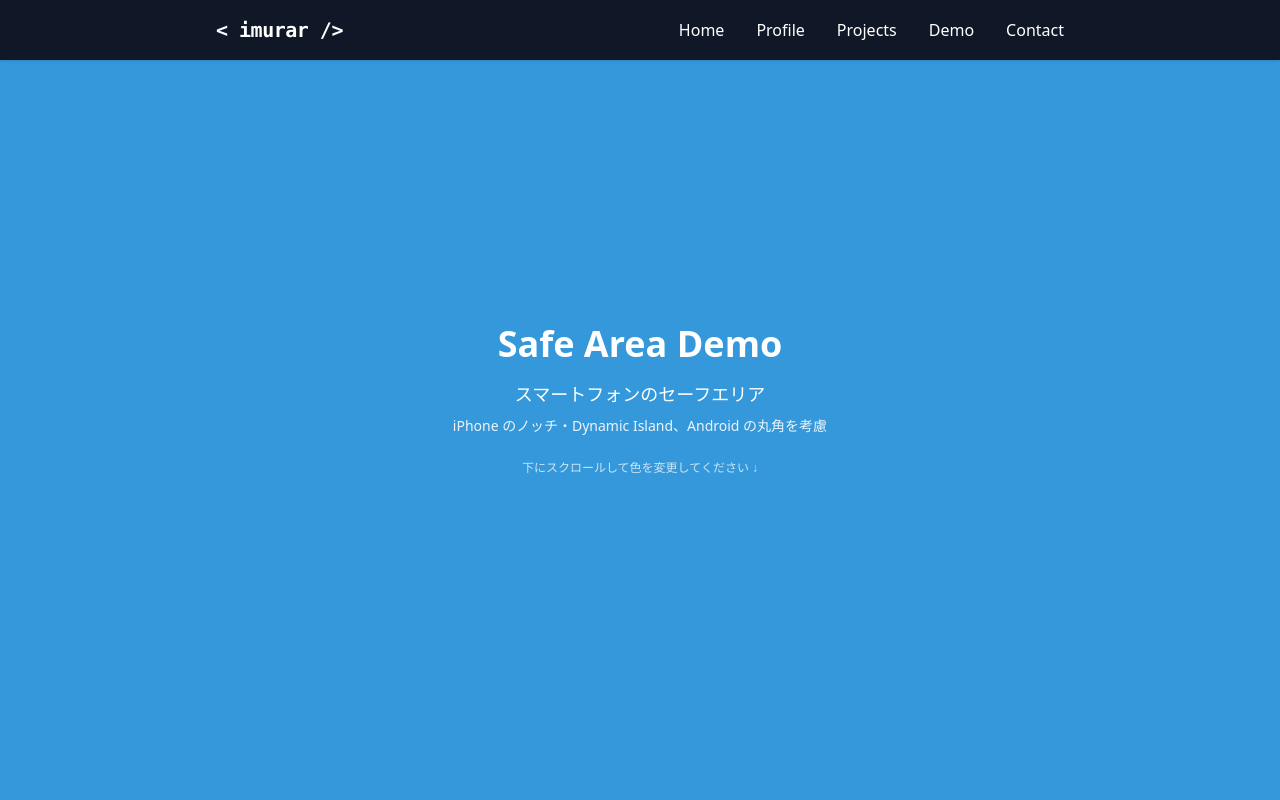
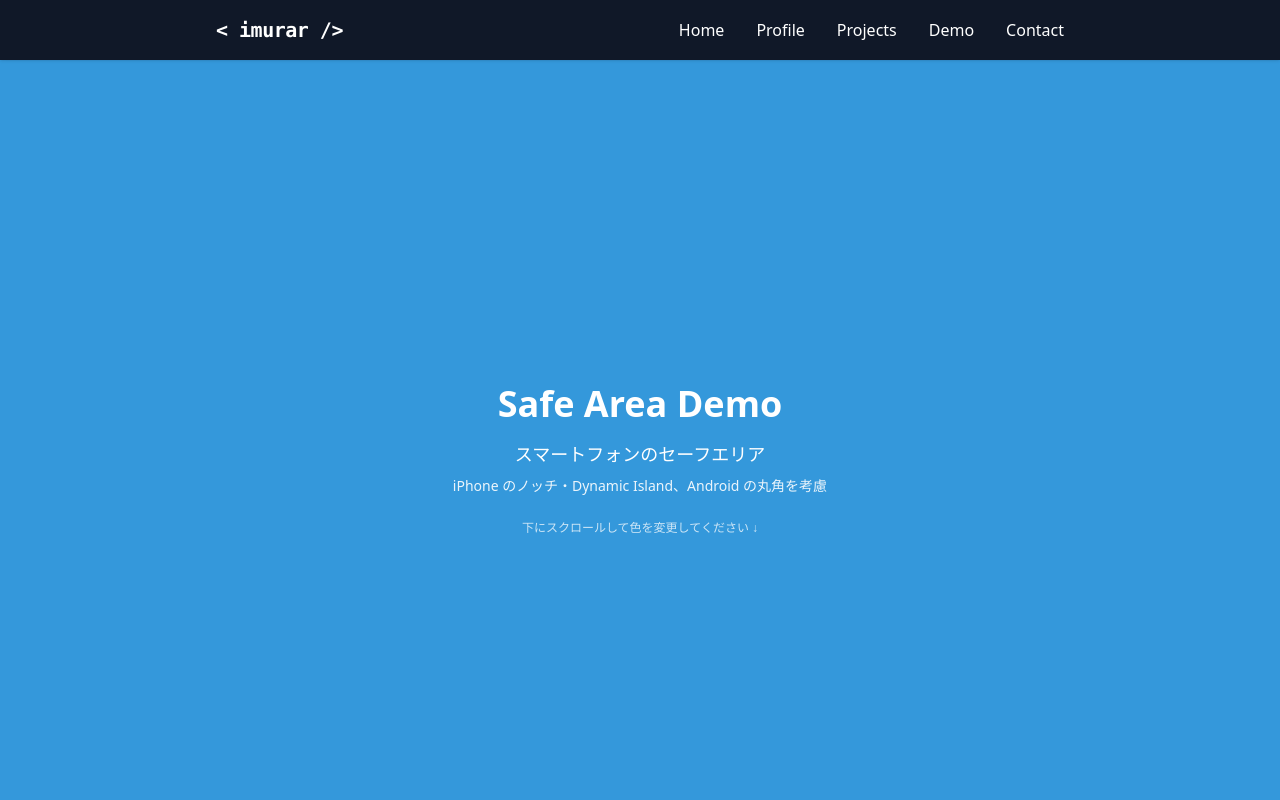
Before and after one commit to imurar/imurar-portfolio, a Vue app: page /#/demo/safe-area in a window 1280 px wide. Shown: the top 800 px of the page. Built offline with nearby package versions, Linux system fonts and the light colour scheme.

Commit message:
[fix] プリセット色ボタンがスマートフォンではみ出る問題を修正

```diff
--- a/src/views/demo/SafeAreaView.vue
+++ b/src/views/demo/SafeAreaView.vue
@@ -1,22 +1,16 @@
 <template>
-  <div class="bg-gray-50">
-    <!-- Safe Area Demo Section (Fullscreen) -->
+  <!-- Safe Area Demo Section -->
   <div
     :style="{
-        position: 'fixed',
-        top: 0,
-        left: 0,
-        right: 0,
-        bottom: 0,
+      minHeight: '100vh',
       backgroundColor: color,
       opacity: opacity / 100,
       paddingTop: 'max(20px, env(safe-area-inset-top))',
       paddingRight: 'max(20px, env(safe-area-inset-right))',
       paddingBottom: 'max(20px, env(safe-area-inset-bottom))',
       paddingLeft: 'max(20px, env(safe-area-inset-left))',
-        zIndex: 40,
     }"
-      class="transition-all duration-300 flex flex-col items-center justify-center"
+    class="w-full transition-all duration-300 flex flex-col items-center justify-center"
   >
       <div class="text-center">
         <h1 class="text-4xl font-bold text-white mb-4">Safe Area Demo</h1>
@@ -33,7 +27,8 @@
   </div>
 
   <!-- Control Panel -->
-    <div class="max-w-4xl mx-auto px-6 py-12" style="margin-top: 100vh;">
+  <div class="bg-gray-50 w-full">
+    <div class="max-w-4xl mx-auto px-6 py-12">
       <div class="bg-white rounded-xl shadow-md p-8">
         <h2 class="text-2xl font-bold mb-6">カスタマイズ</h2>
 
@@ -72,12 +67,12 @@
         <!-- Preset Colors -->
         <div class="mb-8">
           <label class="block text-sm font-semibold text-gray-700 mb-3">プリセット色</label>
-          <div class="flex gap-3">
+          <div class="flex flex-wrap gap-3">
             <button
               v-for="preset in presets"
               :key="preset.name"
               @click="selectPreset(preset)"
-              class="px-4 py-3 rounded-lg font-semibold text-white transition-transform hover:scale-105 active:scale-95"
+              class="px-4 py-3 rounded-lg font-semibold text-white transition-transform hover:scale-105 active:scale-95 flex-1 min-w-max"
               :style="{ backgroundColor: preset.color }"
             >
               {{ preset.name }}
```
Lines whose indentation alone changed are shown as unchanged.
